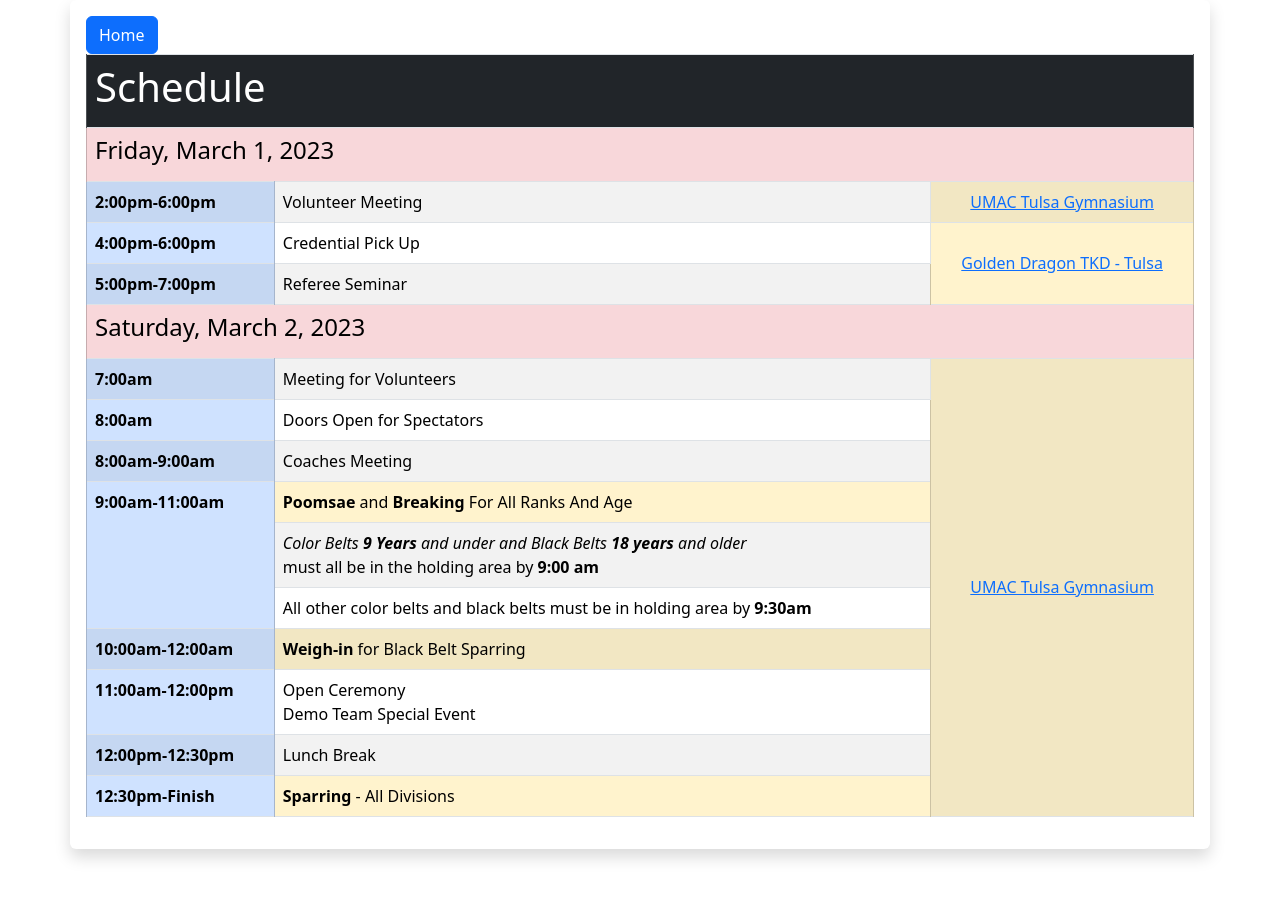
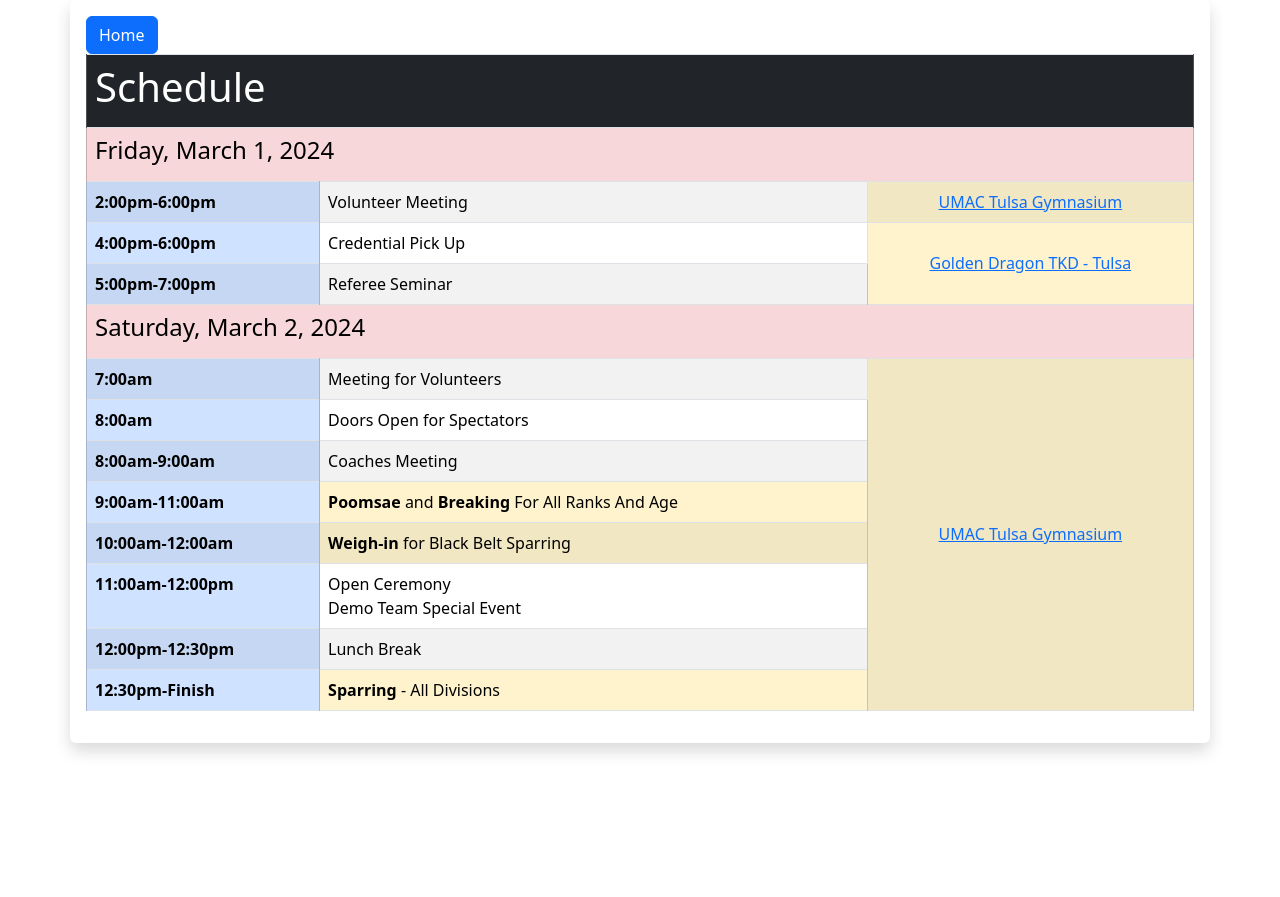
Before and after one commit to audioboxer217/gdtkd_registration, a Flask app: page /schedule in a window 1280 px wide. After the commit the page ends 754 px from the top, so only its background shows below. Run offline with Flask 2, Linux system fonts and the light colour scheme; parts of the project's set-up code (start-up, migrations or seed data) failed here and were passed over; some libraries are stand-ins or nearby versions.

Commit message:
Update Schedule page

```diff
--- a/frontend/templates/partials/schedule.html
+++ b/frontend/templates/partials/schedule.html
@@ -8,7 +8,7 @@
       </thead>
       <thead>
         <tr>
-          <th class="table-danger" scope="col" colspan="4"><h4>Friday, March 1, 2023</h4></th>
+          <th class="table-danger" scope="col" colspan="4"><h4>Friday, March 1, 2024</h4></th>
         </tr>
       </thead>
       <tbody>
@@ -29,14 +29,14 @@
       </tbody>
       <thead>
         <tr>
-          <th class="table-danger" scope="col" colspan=4><h4>Saturday, March 2, 2023</h4></th>
+          <th class="table-danger" scope="col" colspan=4><h4>Saturday, March 2, 2024</h4></th>
         </tr>
       </thead>
       <tbody>
         <tr>
           <th scope="row" class="table-primary">7:00am</th>
           <td>Meeting for Volunteers</td>
-          <td rowspan="10" class="table-warning text-center align-middle"><a href="https://maps.app.goo.gl/irmtRUtFCT3RAhcm9" target="_blank">UMAC Tulsa Gymnasium</a></td>
+          <td rowspan="8" class="table-warning text-center align-middle"><a href="https://maps.app.goo.gl/irmtRUtFCT3RAhcm9" target="_blank">UMAC Tulsa Gymnasium</a></td>
         </tr>
         <tr>
           <th scope="row" class="table-primary">8:00am</th>
@@ -47,15 +47,8 @@
           <td>Coaches Meeting</td>
         </tr>
         <tr>
-          <th scope="row" class="table-primary" rowspan="3">9:00am-11:00am</th>
+          <th scope="row" class="table-primary">9:00am-11:00am</th>
           <td class="table-warning"><b>Poomsae</b> and <b>Breaking</b> For All Ranks And Age</td>
-        </tr>
-        <tr>
-          <td><i>Color Belts <b>9 Years</b> and under and Black Belts <b>18 years</b> and older</i><br/>
-            must all be in the holding area by <b>9:00 am</b></td>
-        </tr>
-        <tr>
-          <td>All other color belts and black belts must be in holding area by <b>9:30am</b></td>
         </tr>
         <tr>
           <th scope="row" class="table-primary">10:00am-12:00am</th>
```
